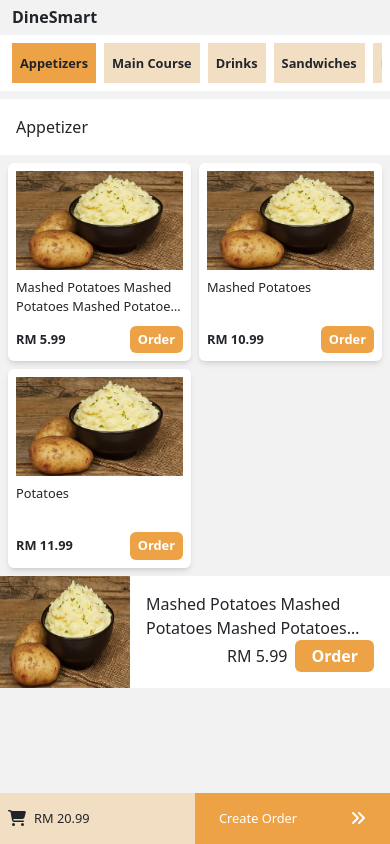
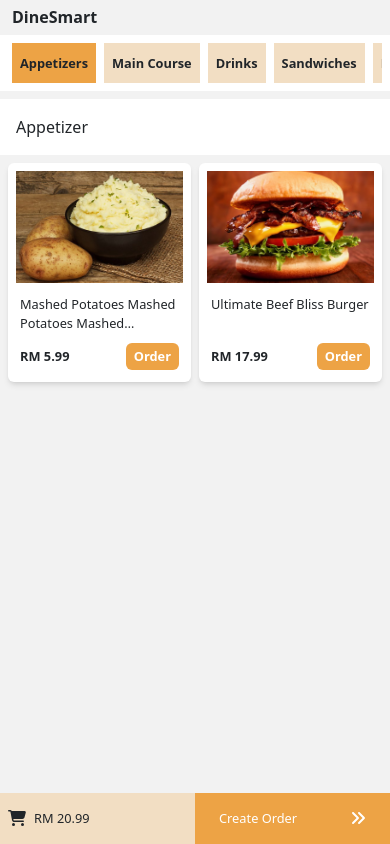
Before and after one commit to leewenghin/DineSmart, a React (Vite) app: page /menu in a window 390 px wide. Built offline with nearby package versions, Linux system fonts and the light colour scheme.

Commit message:
update finish menu responsive

```diff
--- a/package.json
+++ b/package.json
@@ -16,6 +16,7 @@
     "@fortawesome/react-fontawesome": "^0.2.0",
     "@headlessui/react": "^1.7.17",
     "@heroicons/react": "^2.0.18",
+    "@tailwindcss/aspect-ratio": "^0.4.2",
     "bootstrap": "^5.3.2",
     "react": "^18.2.0",
     "react-bootstrap": "^2.9.0",
--- a/src/components/order_modal.tsx
+++ b/src/components/order_modal.tsx
@@ -14,7 +14,7 @@ const Modal = ({ isOpen, onClose, children }: ModalProps) => {
   return (
     <div className="fixed inset-0 flex items-center justify-center z-50">
       <div className="modal-overlay absolute inset-0 bg-black opacity-50"></div>
-      <div className="modal-container bg-white w-96 mx-auto rounded shadow-lg z-50">
+      <div className="modal-container bg-white w-96 mx-auto  rounded shadow-lg z-50">
         {children}
       </div>
     </div>
--- a/src/pages/menu.tsx
+++ b/src/pages/menu.tsx
@@ -26,15 +26,11 @@ const dataArray: any[] = [
     price: "5.99",
   },
   {
-    imageSrc: "../src/assets/img/potato.png",
-    foodTitle: "Mashed Potatoes",
-    price: "10.99",
+    imageSrc: "../src/assets/img/beef-bliss.jpg",
+    foodTitle: "Ultimate Beef Bliss Burger",
+    price: "17.99",
   },
-  {
-    imageSrc: "../src/assets/img/potato.png",
-    foodTitle: " Potatoes",
-    price: "11.99",
-  },
+
 ];
 function menu() {
   const [activeCategory, setActiveCategory] = useState<number>(0);
@@ -61,7 +57,7 @@ function menu() {
                   {categories.map((category, index) => (
                     <li
                       key={index}
-                      className={`cursor-pointer w-28 h-10 px-2 mx-1 flex font-semibold justify-center items-center text-center sm:text-lg text-sm whitespace-normal min-w-fit ${
+                      className={`cursor-pointer w-28 h-10 px-2 mx-1 flex font-semibold justify-center items-center text-center sm:text-base text-sm whitespace-normal min-w-fit ${
                         activeCategory === index
                           ? "bg-primaryColor"
                           : "bg-lightOrangeColor"
@@ -73,35 +69,37 @@ function menu() {
                   ))}
                 </div>
               </ul>
-              <div className="p-3 bg-white mt-2">
+              <div className="p-3 bg-white mt-2 sm:flex block">
                 <p>Appetizer</p>
               </div>
-              <div className="grid grid-cols-2 sm:grid-cols-1 gap-2 m-2">
+              <div className="grid grid-cols-2 sm:grid-cols-1 gap-2 sm:!mx-0 m-2">
                 {dataArray.map((item, index) => (
-                  <div key={index} className="bg-white p-2 rounded shadow-md ">
+                  <div key={index} className="bg-white sm:!p-0 p-2 sm:!rounded-none rounded shadow-md sm:flex block">
                     <img
                       src={item.imageSrc}
                       alt=""
-                      className="w-full  object-cover mb-2"
+                      className="  sm:w-1/3 object-cover sm:!mb-0 mb-2  sm:w-44 sm:!h-auto w-full xs:h-40 h-28"
                     />
-                    <p className="truncate line-clamp-2 mb-2 h-[2.5rem] whitespace-normal sm:text-md text-sm">
+                    <div className="sm:flex flex-column sm:block justify-between sm:!p-4 p-1 w-full truncate ">
+                    <p className="truncate line-clamp-2 mb-2 sm:h-auto h-[2.5rem] whitespace-normal sm:!text-base text-sm">
                       {item.foodTitle}
                     </p>{" "}
-                    <div className="flex justify-between items-center ">
-                      <p className="sm:text-md text-sm font-bold">
+                    <div className="flex sm:justify-end justify-between items-center ">
+                      <p className=" sm:!text-base text-sm font-bold sm:!pe-2 pe-0">
                         RM {item.price}
                       </p>
                       <button className="bg-primaryColor rounded ">
-                        <p className="text-white sm:text-md text-sm font-bold hover:bg-black/[.10] py-1 px-2 rounded">
+                        <p className="text-white sm:!text-base text-sm font-bold hover:bg-black/[.10] py-1 sm:!px-4 px-2 rounded">
                           Order
                         </p>
                       </button>
+                    </div>
                     </div>
                   </div>
                 ))}
               </div>
 
-              <div className=" bg-white mt-2 flex ">
+              {/* <div className=" bg-white mt-2 flex ">
                 <img
                   src="../src/assets/img/potato.png"
                   alt=""
@@ -119,7 +117,7 @@ function menu() {
                     PotatoesMashed Potatoes Mashed Potatoes Mashed Potatoes
                   </p>
                   <div className="flex justify-end items-center group ">
-                    <p className="me-2 text-md">RM 5.99</p>
+                    <p className="me-2 text-base">RM 5.99</p>
                     <button className="bg-primaryColor rounded">
                       <p className="  text-white  font-bold hover:bg-black/[.10] py-1 px-3 rounded">
                         Order
@@ -127,7 +125,7 @@ function menu() {
                     </button>
                   </div>
                 </div>
-              </div>
+              </div> */}
             </div>
             {/* Show Customer Order Cart When table screen size*/}
             <div className=" ms-1 md:!ms-5 w-1/3 hidden md:block">
@@ -185,7 +183,7 @@ function menu() {
             onClick={toggleModal}
           >
             <FontAwesomeIcon icon={faCartShopping} className="sm:fa-2x pe-2" />
-            <p className="xs:text-lg text-sm font-medium ">RM 20.99</p>
+            <p className="md:text-lg text-sm font-medium ">RM 20.99</p>
           </button>
 
           <div className="bg-primaryColor basis-1/2 sm:basis-1/3 px-4 py-3 flex items-center justify-between">
--- a/tailwind.config.js
+++ b/tailwind.config.js
@@ -4,8 +4,12 @@ export default {
     "./index.html",
     "./src/**/*.{js,ts,jsx,tsx}",
   ],
+
   theme: {
     extend: {
+      screens: {
+        'xs':'450px',
+      },
       width: {
         'vw-21': '21vw'
       },
@@ -38,9 +42,7 @@ export default {
         '5xl': '3.052rem',
       },
 
-      screens:{
-        xs: "576px",
-      },
+
       theme: {
         width: {
           '600': '600px'
```
Also changed, not shown: 1 other file (tests, documents, lock files or other folders).
